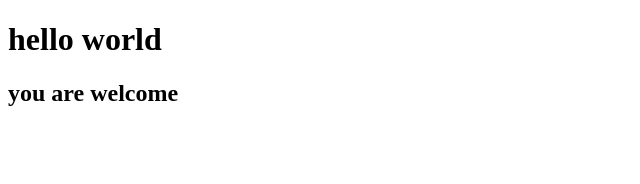
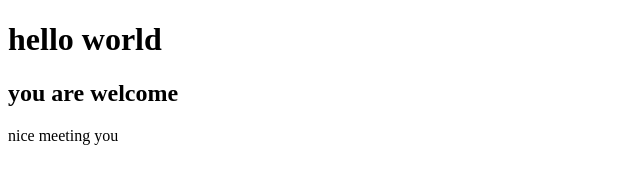
Before and after one commit to kyvixs/kyvixs, a plain HTML site: page index.html in a window 1280 px wide. Shown: the whole page, without its empty margins (0-640 px from the left). Drawn offline with Linux system fonts and the light colour scheme.

Commit message:
Update index.html

```diff
--- a/index.html
+++ b/index.html
@@ -10,6 +10,7 @@
     <h1>hello world</h1>
     <p id="demo"></p>
     <h2>you are welcome</h2>
+    <p>nice meeting you</p>
     <script src="main.js"></script>
 </body>
 </html>
```
